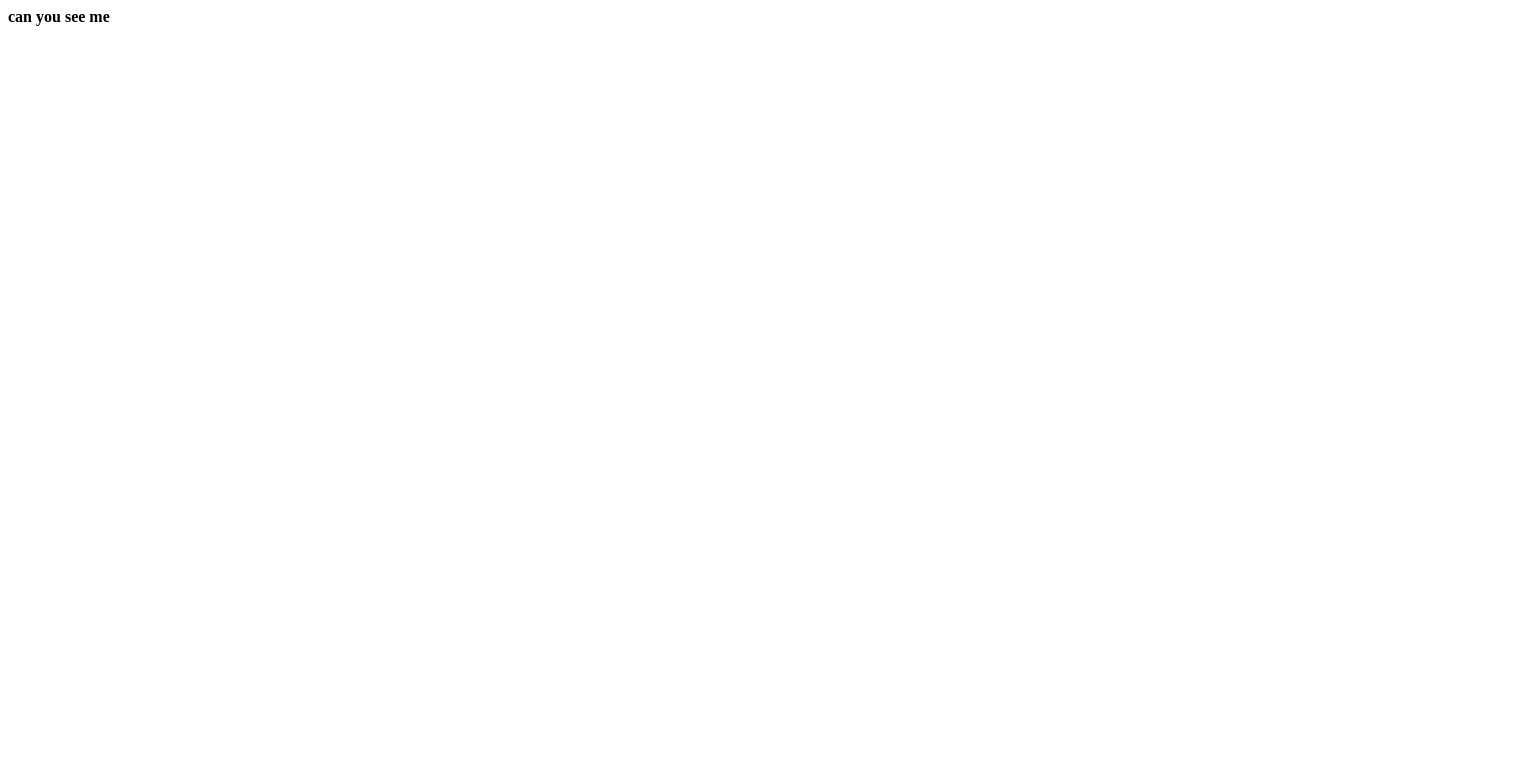
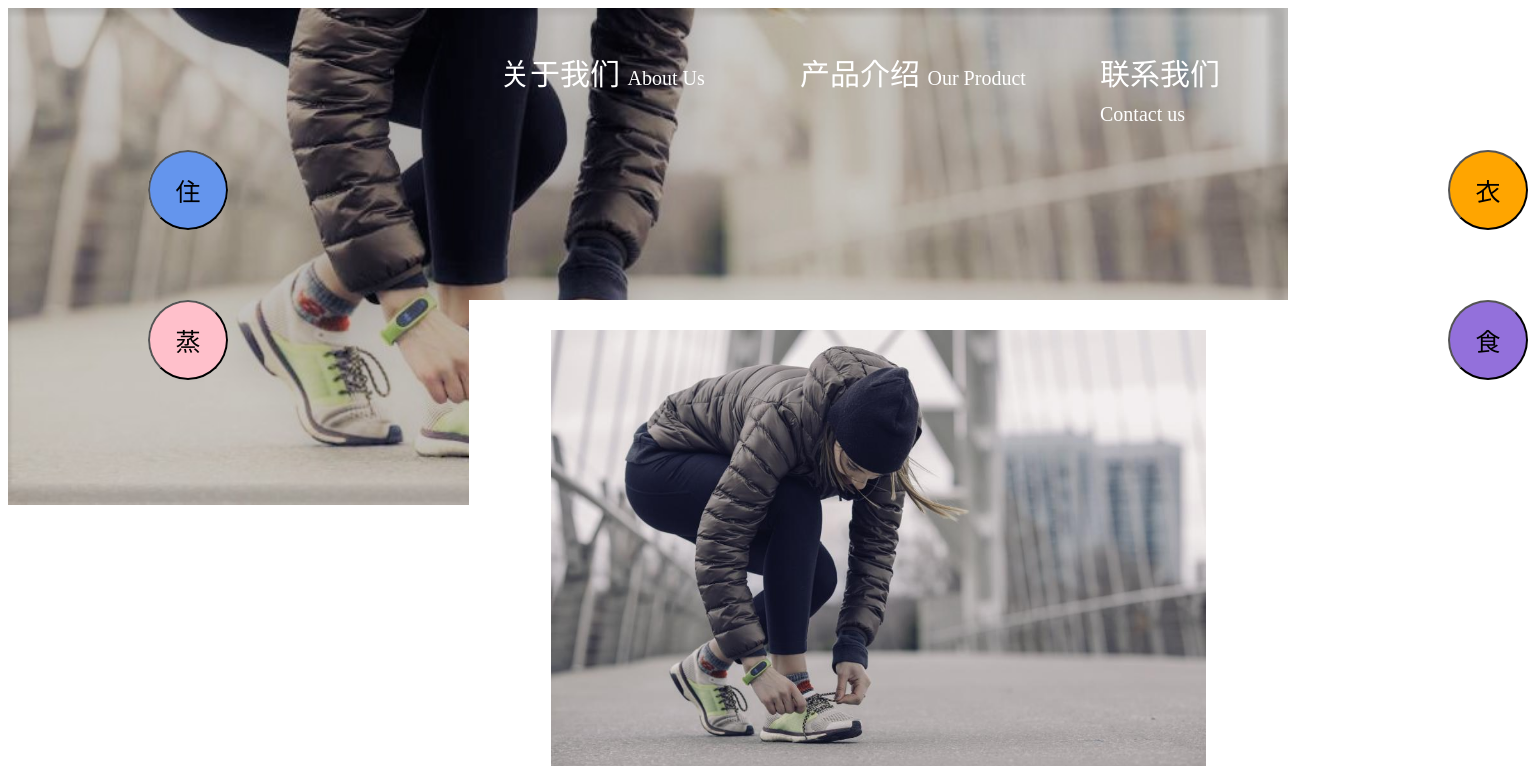
Before and after one commit to xuanxuanhaha/zhongxuananran, an Angular app: page /home in a window 1280 px wide. Shown: the top 784 px of the page, 1528 px wide, since content can reach past the window. Built offline with nearby package versions, Linux system fonts and the light colour scheme.

Commit message:
home page first draft

```diff
--- a/src/app/app.component.html
+++ b/src/app/app.component.html
@@ -1 +1 @@
-<b>can you see me</b>
+<router-outlet></router-outlet>
--- /dev/null
+++ b/src/app/home/home.component.html
@@ -0,0 +1,52 @@
+
+
+<img src="./../../assets/bg/bg1_1.jpg" class="img-responsive" style="width: 100%;z-index: -1;position: fixed">
+<div class="text" style="z-index: 999;top: 20px;position: absolute;color: white;left: 500px">
+  <p style="font-size: 30px">
+    关于我们
+    <span class="highlight" style="font-size: 20px">About Us</span>
+  </p>
+  </div>
+<div class="text" style="z-index: 999;top: 20px;position: absolute;color: white;left: 800px">
+  <p style="font-size: 30px">
+    产品介绍
+    <span class="highlight" style="font-size: 20px">Our Product</span>
+  </p>
+</div>
+<div class="text" style="z-index: 999;top: 20px;position: absolute;color: white;left: 1100px">
+  <p style="font-size: 30px">
+    联系我们
+    <span class="highlight" style="font-size: 20px">Contact us</span>
+  </p>
+</div>
+
+
+<div class="text" style="z-index: 999;position: absolute;color: white;top: 300px;left: 100px">
+  <div style="margin-left: 60%;margin-right: 35%;background: white;height: 80px;width: 80px;border-radius: 50%;">
+    <button style="width: 100%;height: 100%;border-radius: 50%;background: pink;color: black;font-size: 25px" class="btn">蒸</button>
+  </div>
+</div>
+
+<div class="text" style="z-index: 999;position: absolute;color: white;top: 150px;left: 100px;">
+  <div style="margin-left: 60%;margin-right: 35%;background: white;height: 80px;width: 80px;border-radius: 50%;">
+    <button style="width: 100%;height: 100%;border-radius: 50%;background: cornflowerblue;color: black;font-size: 25px" class="btn">住</button>
+  </div>
+</div>
+
+<div class="text" style="z-index: 999;position: absolute;color: white;top: 150px;left: 1400px;">
+  <div style="margin-left: 60%;margin-right: 35%;background: white;height: 80px;width: 80px;border-radius: 50%;">
+    <button style="width: 100%;height: 100%;border-radius: 50%;background: orange;color: black;font-size: 25px" class="btn">衣</button>
+  </div>
+</div>
+
+<div class="text" style="z-index: 999;position: absolute;color: white;top: 300px;left: 1400px;">
+  <div style="margin-left: 60%;margin-right: 35%;background: white;height: 80px;width: 80px;border-radius: 50%;">
+    <button style="width: 100%;height: 100%;border-radius: 50%;background: mediumpurple;color: black;font-size: 25px" class="btn">食</button>
+  </div>
+</div>
+
+<div class="text" style="z-index: 999;position: absolute;color: white;top: 300px;">
+  <div style="margin-left: 45%;margin-right: 35%;background: white;width: 80%;height: 800px">
+    <img src="./../../assets/bg/bg1.jpg" style="width: 80%;margin-left: 10%;margin-right: 10%;padding-top: 30px">
+  </div>
+</div>
--- /dev/null
+++ b/src/app/home/home.component.ts
@@ -0,0 +1,15 @@
+import { Component, OnInit } from '@angular/core';
+
+@Component({
+  selector: 'app-home',
+  templateUrl: './home.component.html',
+  styleUrls: ['./home.component.css']
+})
+export class HomeComponent implements OnInit {
+
+  constructor() { }
+
+  ngOnInit() {
+  }
+
+}
```
Also changed, not shown: src/app/app.module.ts (+8 -2 lines), src/app/home/home.component.css (added), 1 other file (tests, documents, lock files or other folders).
